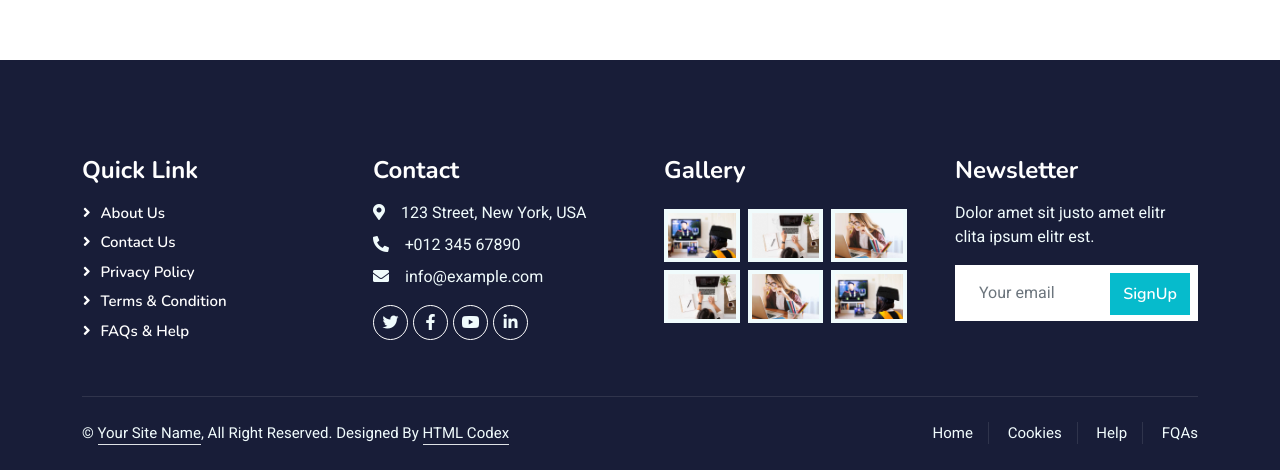
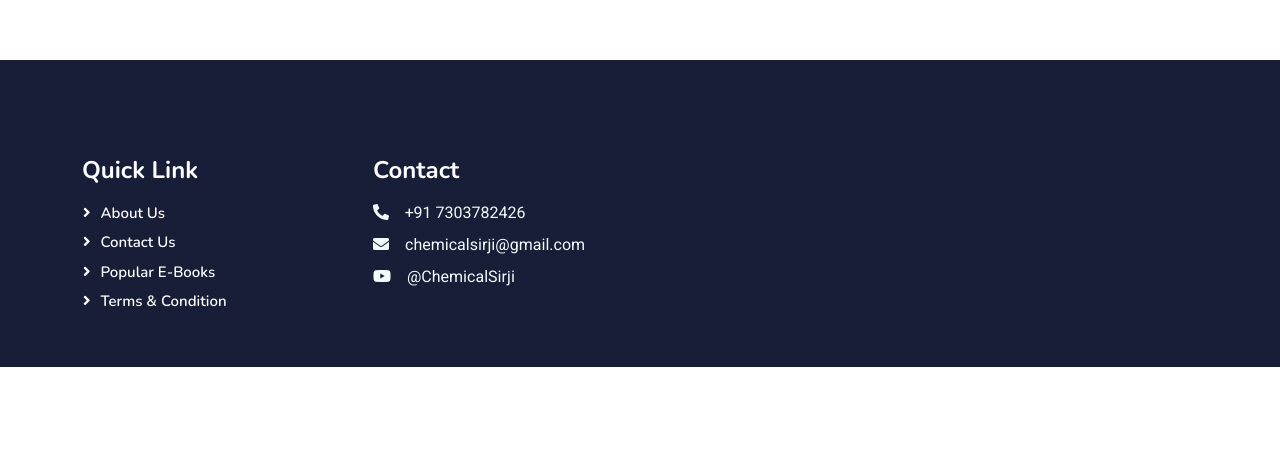
Before and after one commit to chemicalsirji/chemicalsirji.github.io, a plain HTML site: page books.html in a window 1280 px wide. Shown: the part 1668-2138 px from the top of the page. After the commit the page ends 2035 px from the top, so only its background shows below. Drawn offline with nearby package versions, Linux system fonts and the light colour scheme.

Commit message:
Update books.html

```diff
--- a/books.html
+++ b/books.html
@@ -32,14 +32,6 @@
 </head>
 
 <body>
-    <!-- Spinner Start -->
-    <div id="spinner" class="show bg-white position-fixed translate-middle w-100 vh-100 top-50 start-50 d-flex align-items-center justify-content-center">
-        <div class="spinner-border text-primary" style="width: 3rem; height: 3rem;" role="status">
-            <span class="sr-only">Loading...</span>
-        </div>
-    </div>
-    <!-- Spinner End -->
-
 
     <!-- Navbar Start -->
     <nav class="navbar navbar-expand-lg bg-white navbar-light shadow sticky-top p-0">
@@ -56,7 +48,7 @@
                 <a href="books.html" class="nav-item nav-link active">E-Books</a>
                 <a href="courses.html" class="nav-item nav-link">Courses</a>
                 <a href="workshops.html" class="nav-item nav-link">Online Workshops</a>
-                <a href="courses.html" class="nav-item nav-link">Youtube Videos</a>
+                <a href="" class="nav-item nav-link">Youtube Videos</a>
                 <a href="contact.html" class="nav-item nav-link">Contact Us</a>
             </div>
 
@@ -216,74 +208,17 @@
             <div class="row g-5">
                 <div class="col-lg-3 col-md-6">
                     <h4 class="text-white mb-3">Quick Link</h4>
-                    <a class="btn btn-link" href="">About Us</a>
-                    <a class="btn btn-link" href="">Contact Us</a>
-                    <a class="btn btn-link" href="">Privacy Policy</a>
+                    <a class="btn btn-link" href="index.html">About Us</a>
+                    <a class="btn btn-link" href="contact.html">Contact Us</a>
+                    <a class="btn btn-link" href="books.html">Popular E-Books</a>
                     <a class="btn btn-link" href="">Terms & Condition</a>
-                    <a class="btn btn-link" href="">FAQs & Help</a>
                 </div>
                 <div class="col-lg-3 col-md-6">
                     <h4 class="text-white mb-3">Contact</h4>
-                    <p class="mb-2"><i class="fa fa-map-marker-alt me-3"></i>123 Street, New York, USA</p>
-                    <p class="mb-2"><i class="fa fa-phone-alt me-3"></i>+012 345 67890</p>
-                    <p class="mb-2"><i class="fa fa-envelope me-3"></i>info@example.com</p>
-                    <div class="d-flex pt-2">
-                        <a class="btn btn-outline-light btn-social" href=""><i class="fab fa-twitter"></i></a>
-                        <a class="btn btn-outline-light btn-social" href=""><i class="fab fa-facebook-f"></i></a>
-                        <a class="btn btn-outline-light btn-social" href=""><i class="fab fa-youtube"></i></a>
-                        <a class="btn btn-outline-light btn-social" href=""><i class="fab fa-linkedin-in"></i></a>
-                    </div>
-                </div>
-                <div class="col-lg-3 col-md-6">
-                    <h4 class="text-white mb-3">Gallery</h4>
-                    <div class="row g-2 pt-2">
-                        <div class="col-4">
-                            <img class="img-fluid bg-light p-1" src="img/course-1.jpg" alt="">
-                        </div>
-                        <div class="col-4">
-                            <img class="img-fluid bg-light p-1" src="img/course-2.jpg" alt="">
-                        </div>
-                        <div class="col-4">
-                            <img class="img-fluid bg-light p-1" src="img/course-3.jpg" alt="">
-                        </div>
-                        <div class="col-4">
-                            <img class="img-fluid bg-light p-1" src="img/course-2.jpg" alt="">
-                        </div>
-                        <div class="col-4">
-                            <img class="img-fluid bg-light p-1" src="img/course-3.jpg" alt="">
-                        </div>
-                        <div class="col-4">
-                            <img class="img-fluid bg-light p-1" src="img/course-1.jpg" alt="">
-                        </div>
-                    </div>
-                </div>
-                <div class="col-lg-3 col-md-6">
-                    <h4 class="text-white mb-3">Newsletter</h4>
-                    <p>Dolor amet sit justo amet elitr clita ipsum elitr est.</p>
-                    <div class="position-relative mx-auto" style="max-width: 400px;">
-                        <input class="form-control border-0 w-100 py-3 ps-4 pe-5" type="text" placeholder="Your email">
-                        <button type="button" class="btn btn-primary py-2 position-absolute top-0 end-0 mt-2 me-2">SignUp</button>
-                    </div>
-                </div>
-            </div>
-        </div>
-        <div class="container">
-            <div class="copyright">
-                <div class="row">
-                    <div class="col-md-6 text-center text-md-start mb-3 mb-md-0">
-                        &copy; <a class="border-bottom" href="#">Your Site Name</a>, All Right Reserved.
+                    <p class="mb-2"><i class="fa fa-phone-alt me-3"></i>+91 7303782426</p>
+                    <p class="mb-2"><i class="fa fa-envelope me-3"></i>chemicalsirji@gmail.com</p>
+                    <p class="mb-2"><i class="fab fa-youtube me-3"></i>@ChemicalSirji</p>
 
-                        <!--/*** This template is free as long as you keep the footer author’s credit link/attribution link/backlink. If you'd like to use the template without the footer author’s credit link/attribution link/backlink, you can purchase the Credit Removal License from "https://htmlcodex.com/credit-removal". Thank you for your support. ***/-->
-                        Designed By <a class="border-bottom" href="https://htmlcodex.com">HTML Codex</a>
-                    </div>
-                    <div class="col-md-6 text-center text-md-end">
-                        <div class="footer-menu">
-                            <a href="">Home</a>
-                            <a href="">Cookies</a>
-                            <a href="">Help</a>
-                            <a href="">FQAs</a>
-                        </div>
-                    </div>
                 </div>
             </div>
         </div>
```
